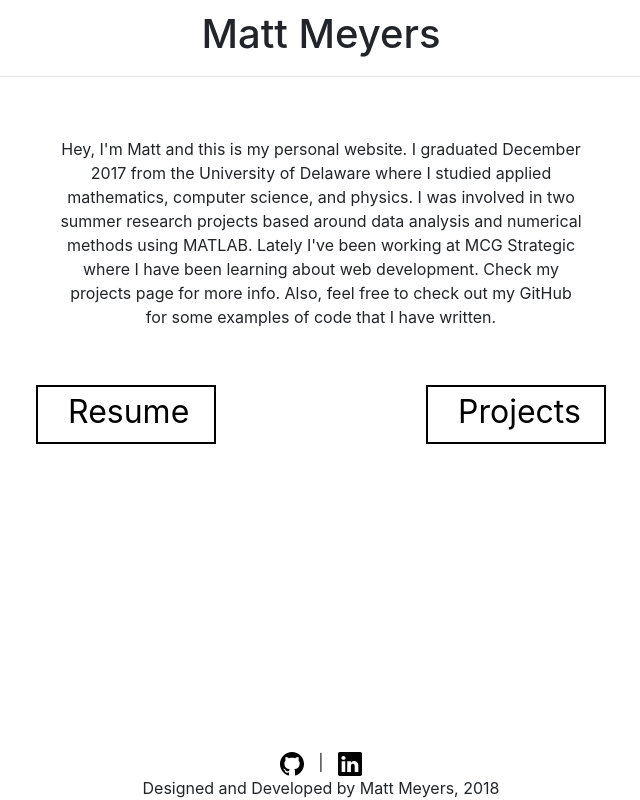
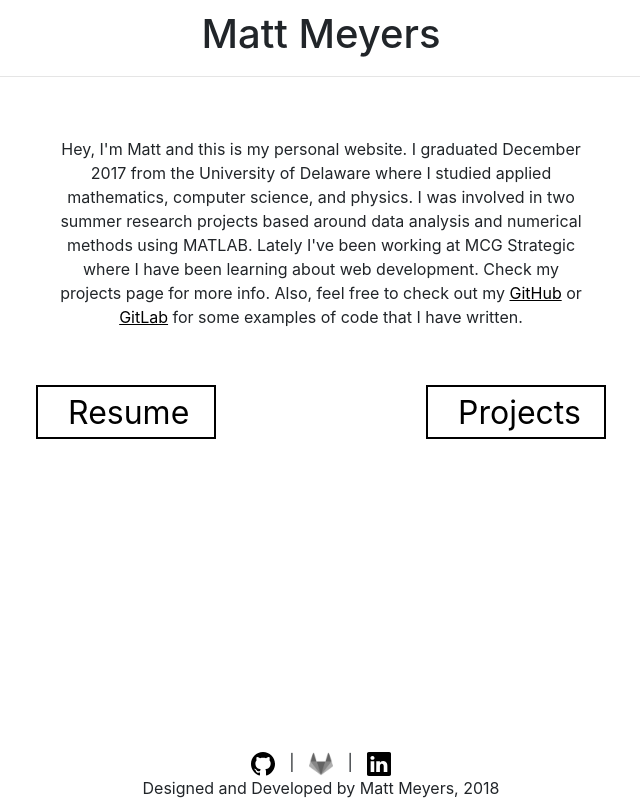
Before and after one commit to mattmeyers/MM_Website, a Flask app: page / in a window 1280 px wide. Shown: the whole page, without its empty margins (319-959 px from the left). Run offline with Flask 2, Linux system fonts and the light colour scheme; some libraries are stand-ins or nearby versions.

Commit message:
Added GitLab links.  Adjusted about page buttons.

```diff
--- a/mm_website/static/StyleSheets/style.css
+++ b/mm_website/static/StyleSheets/style.css
@@ -31,7 +31,7 @@ body {
   border-color: black;
   border-width: 2px;
   width: 180px;
-  padding: 1px 30px 6px 30px;
+  padding: 2px 30px 0px 30px;
   margin-bottom: 15px;
   font-size: 2em;
   color: black;
@@ -42,6 +42,11 @@ body {
 .About-Buttons a:visited, .header a:visited {color: black;}
 .About-Buttons a:hover, .header a:hover {color: black;}
 .About-Buttons a:active, .header a:active {color: black;}
+
+#About-Block a{
+    color: black;
+    text-decoration: underline;
+}
 
 #resume ul{
   list-style-type: none;
--- a/mm_website/templates/about.html
+++ b/mm_website/templates/about.html
@@ -4,7 +4,7 @@
     <div class="row" id="About-Block">
       <div class="col-6 offset-3 text-center" >
           <p>
-            Hey, I'm Matt and this is my personal website.  I graduated December 2017 from the University of Delaware where I studied applied mathematics, computer science, and physics.  I was involved in two summer research projects based around data analysis and numerical methods using MATLAB.  Lately I've been working at MCG Strategic where I have been learning about web development.  Check my projects page for more info.  Also, feel free to check out my GitHub for some examples of code that I have written.
+            Hey, I'm Matt and this is my personal website.  I graduated December 2017 from the University of Delaware where I studied applied mathematics, computer science, and physics.  I was involved in two summer research projects based around data analysis and numerical methods using MATLAB.  Lately I've been working at MCG Strategic where I have been learning about web development.  Check my projects page for more info.  Also, feel free to check out my <a href="https://github.com/mattmeyers" class="text-link">GitHub</a> or <a href="https://gitlab.com/mattmeyers" class="text-link">GitLab</a> for some examples of code that I have written.
           </p>
       </div>
     </div>
--- a/mm_website/templates/footer.html
+++ b/mm_website/templates/footer.html
@@ -1,5 +1,7 @@
 <div id="footer">
   <a href="https://github.com/mattmeyers" target="_blank" class="Social-Link"><img src="{{url_for('static', filename='Images/Github.svg')}}" style="width: 1.5em;"/></a>
+  <span class="Social-Link" style="padding: 0px 10px;">|</span>
+  <a href="https://gitlab.com/mattmeyers" target="_blank" class="Social-Link"><img src="{{url_for('static', filename='Images/Gitlab.png')}}" style="width: 1.5em;"/></a>
   <span class="Social-Link" style="padding: 0px 10px;">|</span>
   <a href="https://www.linkedin.com/in/matt-meyers/" target="_blank" class="Social-Link"><img src="{{url_for('static', filename='Images/LinkedIn.svg')}}" style="width: 1.5em;"/></a>
   <br/>
```
Also changed, not shown: mm_website/static/Images/Gitlab.png (added), mm_website/static/Images/Gitlab.svg (added).
